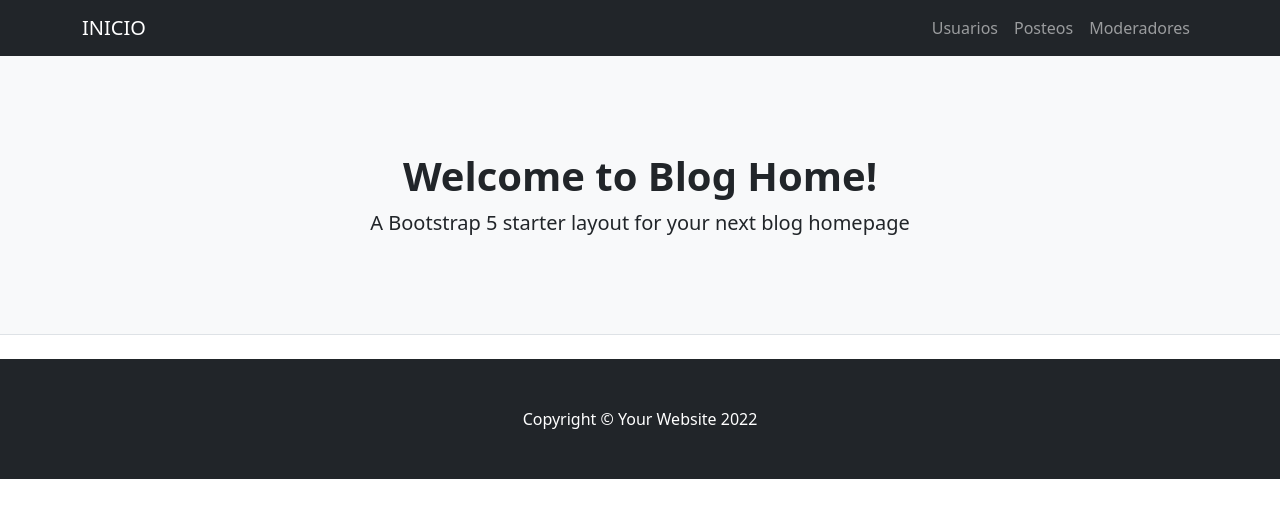
After one commit to BGilardon/ProyectoFinal, a Django app: page / in a window 1280 px wide. The commit adds this page. Shown: the top 518 px of the page. Run offline with Django 4.2, Linux system fonts and the light colour scheme; some libraries are stand-ins or nearby versions.

Commit message:
Usuarios v2

```diff
--- a/ProyectoFinal/urls.py
+++ b/ProyectoFinal/urls.py
@@ -16,10 +16,12 @@
 from xml.etree.ElementInclude import include
 from django.contrib import admin
 from django.urls import path, include
+from ProyectoFinalApp.views import redirec
 
 
 urlpatterns = [
     path('admin/', admin.site.urls),
+    path('', redirec),
 
     path('ProyectoFinalApp/', include('ProyectoFinalApp.urls'))
 ]
--- a/ProyectoFinalApp/Templates/index.html
+++ b/ProyectoFinalApp/Templates/index.html
@@ -13,7 +13,6 @@
                 <li class="nav-item"><a class="nav-link" href="{% url 'usuarios' %}">Usuarios</a></li>
                 <li class="nav-item"><a class="nav-link" href="{% url 'posteos' %}">Posteos</a></li>
                 <li class="nav-item"><a class="nav-link" href="{% url 'moderadores' %}">Moderadores</a></li>
-                <li class="nav-item"><a class="nav-link active" aria-current="page" href="#">Blog</a></li>
             </ul>
         </div>
     </div>
--- a/ProyectoFinalApp/Templates/posteos.html
+++ b/ProyectoFinalApp/Templates/posteos.html
@@ -11,7 +11,6 @@
                 <li class="nav-item"><a class="nav-link" href="#">Boton1</a></li>
                 <li class="nav-item"><a class="nav-link" href="#!">Boton2</a></li>
                 <li class="nav-item"><a class="nav-link" href="#!">Boton3</a></li>
-                <li class="nav-item"><a class="nav-link active" aria-current="page" href="#">Blog</a></li>
             </ul>
         </div>
     </div>
--- /dev/null
+++ b/ProyectoFinalApp/Templates/redirec.html
@@ -0,0 +1,18 @@
+{% extends 'base.html' %}
+{% load static %}
+
+{% block B1 %}
+<nav class="navbar navbar-expand-lg navbar-dark bg-dark">
+    <div class="container">
+        <a class="navbar-brand" href="{% url 'inicio' %}">INICIO</a>
+        <button class="navbar-toggler" type="button" data-bs-toggle="collapse" data-bs-target="#navbarSupportedContent" aria-controls="navbarSupportedContent" aria-expanded="false" aria-label="Toggle navigation"><span class="navbar-toggler-icon"></span></button>
+        <div class="collapse navbar-collapse" id="navbarSupportedContent">
+            <ul class="navbar-nav ms-auto mb-2 mb-lg-0">
+                <li class="nav-item"><a class="nav-link" href="{% url 'usuarios' %}">Usuarios</a></li>
+                <li class="nav-item"><a class="nav-link" href="{% url 'posteos' %}">Posteos</a></li>
+                <li class="nav-item"><a class="nav-link" href="{% url 'moderadores' %}">Moderadores</a></li>
+            </ul>
+        </div>
+    </div>
+</nav>
+{% endblock %}
--- a/ProyectoFinalApp/Templates/usuarios.html
+++ b/ProyectoFinalApp/Templates/usuarios.html
@@ -8,10 +8,9 @@
         <button class="navbar-toggler" type="button" data-bs-toggle="collapse" data-bs-target="#navbarSupportedContent" aria-controls="navbarSupportedContent" aria-expanded="false" aria-label="Toggle navigation"><span class="navbar-toggler-icon"></span></button>
         <div class="collapse navbar-collapse" id="navbarSupportedContent">
             <ul class="navbar-nav ms-auto mb-2 mb-lg-0">
-                <li class="nav-item"><a class="nav-link" href="{% url 'usuarios' %}">Usuarios</a></li>
+                <li class="nav-item"><a class="nav-link active" href="{% url 'usuarios' %}">Usuarios</a></li>
                 <li class="nav-item"><a class="nav-link" href="{% url 'usuariosCrear' %}">Crear</a></li>
                 <li class="nav-item"><a class="nav-link" href="{% url 'usuariosBuscar' %}">Buscar</a></li>
-                <li class="nav-item"><a class="nav-link active" aria-current="page" href="#">Blog</a></li>
             </ul>
         </div>
     </div>
--- a/ProyectoFinalApp/views.py
+++ b/ProyectoFinalApp/views.py
@@ -11,6 +11,9 @@
 def inicio(request):
 
     return render(request,'index.html')
+
+def redirec(request):
+    return render(request, 'redirec.html')
 
 
 
```
Also changed, not shown: ProyectoFinalApp/Templates/usuariosBuscar.html (+18 -1 lines), ProyectoFinalApp/Templates/usuariosCrear.html (+17 -0 lines).
